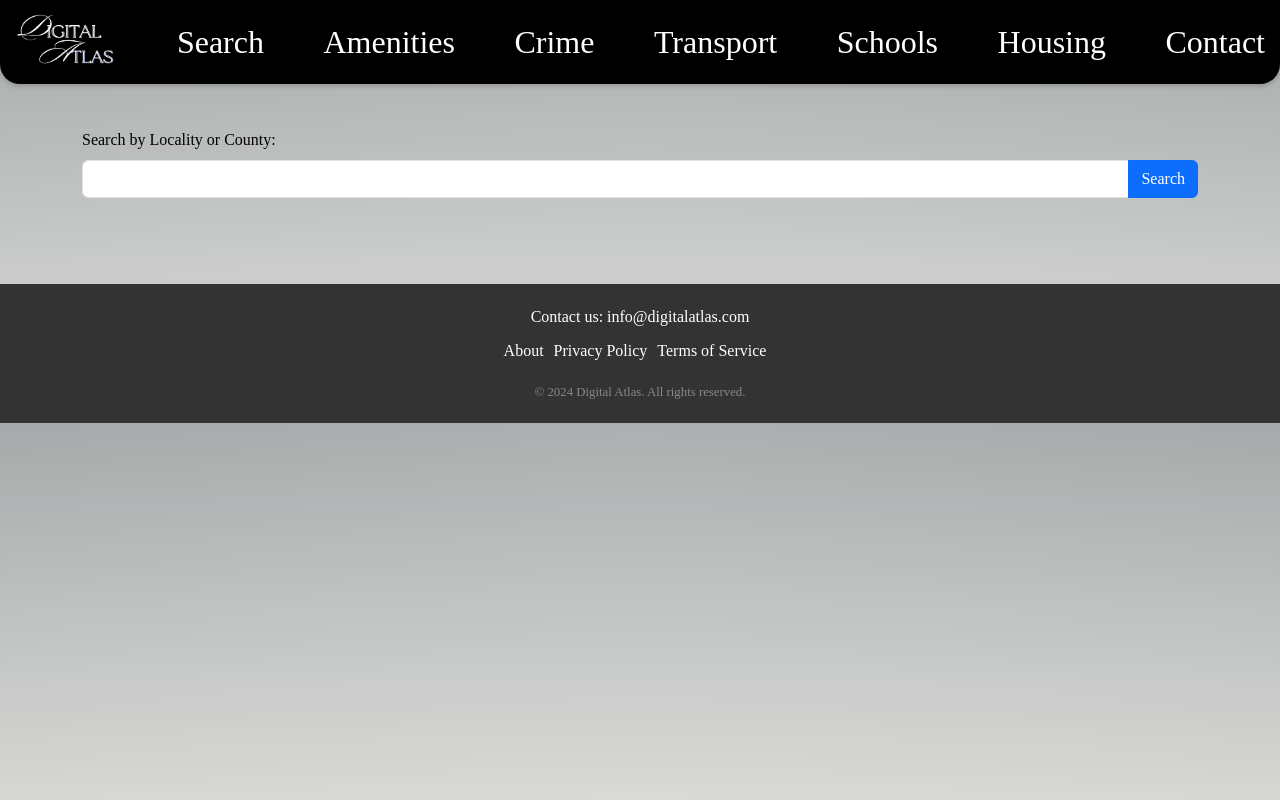
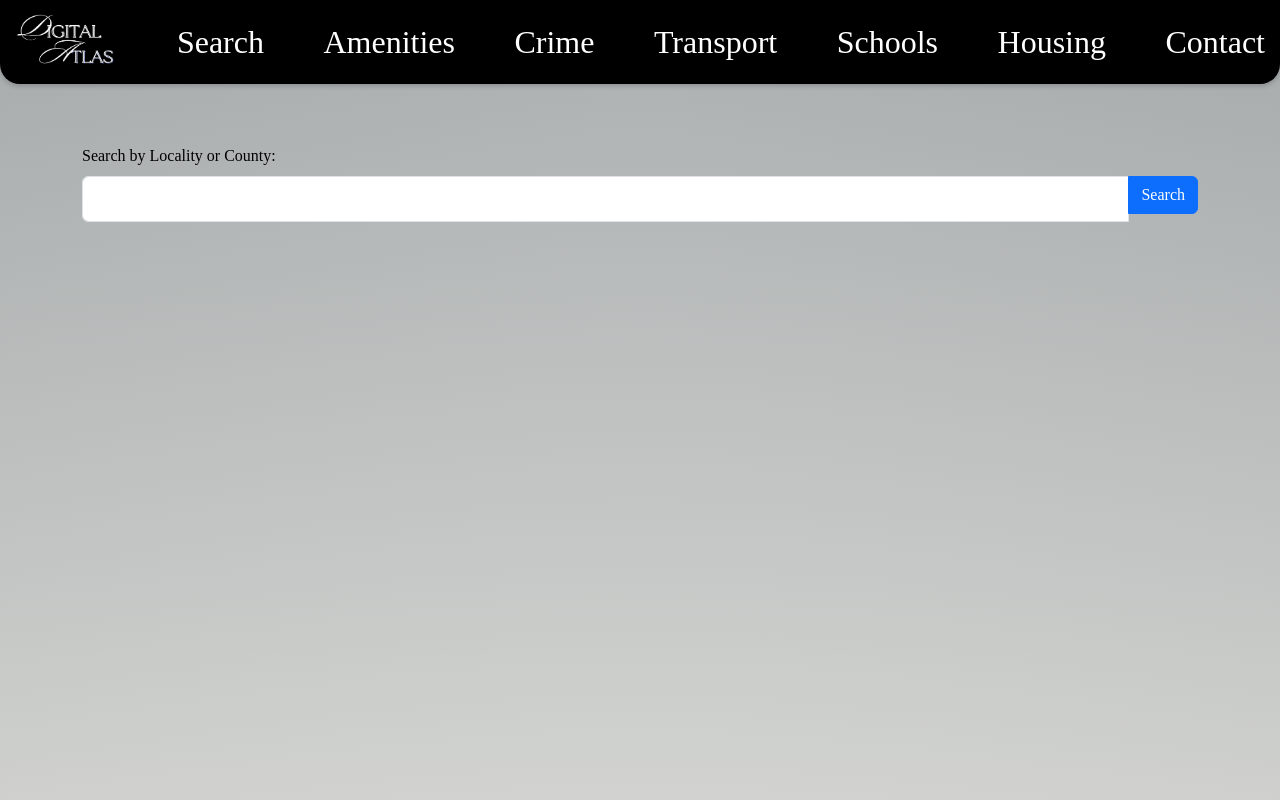
Before and after one commit to jade211/Digital-Atlas, a React (Create React App) app in the folder code/frontend/atlas/: page /crimenav in a window 1280 px wide. Shown: the top 800 px of the page. Built offline with nearby package versions, Linux system fonts and the light colour scheme; the HTML template or start-up script is replaced by a standard one.

Commit message:
Re-fixed footer in crime-navbar.

```diff
--- a/code/frontend/atlas/src/components/crime-navbar.jsx
+++ b/code/frontend/atlas/src/components/crime-navbar.jsx
@@ -1078,26 +1078,30 @@ function CrimeNav() {
 
   return (
     <>
-      <div className="container mt-4">
+      <div style={{ display: 'flex', flexDirection: 'column', minHeight: '100vh' }}>
+        <div className="container mt-4 ">
+          <div className="mb-3"></div>
           <label htmlFor="searchTerm" className="form-label">
             Search by Locality or County:
           </label>
-        <div className="input-group mb-3">
+          <div className="input-group">
             <input
               type="text"
               className="form-control"
               value={gardaStationInput}
               onChange={(e) => setGardaStationInput(e.target.value)}
             />
-          <button onClick={handleSearchClick} className="btn btn-primary">
+            <button onClick={handleSearchClick} className="btn btn-primary mb-2">
               Search
             </button>
           </div>
         </div>
 
+
       {searchClicked && !data && <p>Loading...</p>}
       {data && (
         <div className="container result-container">
+          <div style={{ display: 'flex' }}></div>
           <div className="d-flex">
             <div style={{ flex: 1 }}>
               <h2 className="mb-3">10 Most Frequent Crimes in {gardaStationInput} (2023)</h2>
@@ -1115,14 +1119,14 @@ function CrimeNav() {
               </button>
             </div>
           </div>
-          <div className="chart-container">
+          <div className="chart-container" style={{ flexGrow: 1 }}>
             <Bar data={generateChartData()} options={{ maintainAspectRatio: false }} />
           </div>
         </div>
       )}
+      </div>
     <Footer />
   </>
   );
 }
-
 export default CrimeNav;
```
Lines whose indentation alone changed are shown as unchanged.
